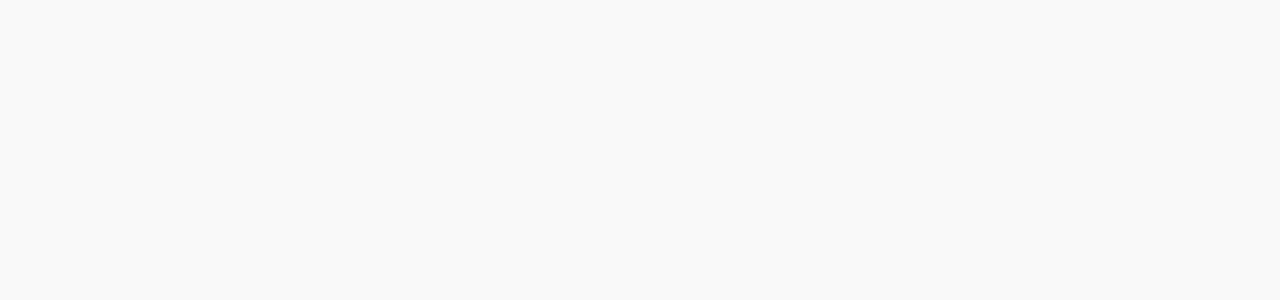
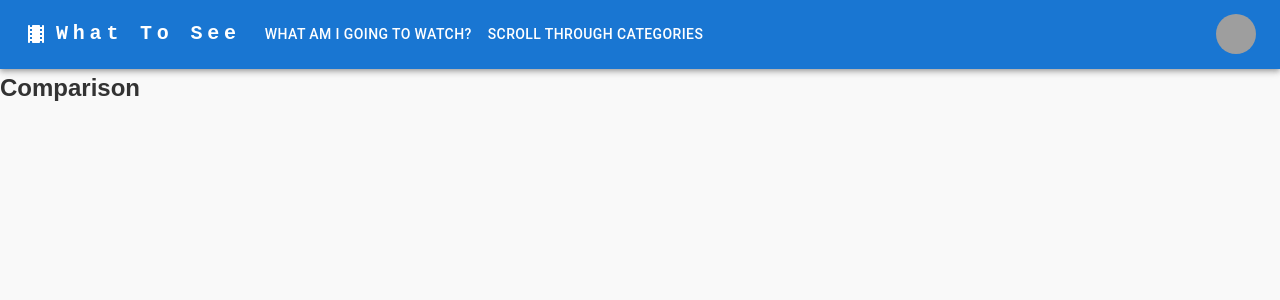
Before and after one commit to fatima417/Whattosee, a React (Vite) app in the folder Frontend/what_to_see/: page /home/comparison in a window 1280 px wide. Before the commit this address had no page. Shown: the top 300 px of the page. Built offline with nearby package versions, Linux system fonts and the light colour scheme; grey boxes are pictures that could not be loaded.

Commit message:
navbar fix

```diff
--- a/Frontend/what_to_see/src/App.jsx
+++ b/Frontend/what_to_see/src/App.jsx
@@ -5,6 +5,9 @@ import Login from './components/Login';
 import Layout from './components/Layout';
 import "./App.css"
 import Home from './components/Home';
+import Genre from './components/Genre';
+import Category from './components/Categories';
+import Comparison from './components/Comparison';
 
    const App = () => {
      return (
@@ -13,6 +16,9 @@ import Home from './components/Home';
            <Route path="/" element={<Login />} />
            <Route path="/home" element={<Layout />} >
               <Route index element={<Home />} />
+              <Route path='genre' element={<Genre />} />
+              <Route path='categories' element={<Category />} />
+              <Route path='comparison' element={<Comparison/>} />
            </Route>
 
          </Routes>
--- /dev/null
+++ b/Frontend/what_to_see/src/components/Categories.jsx
@@ -0,0 +1,12 @@
+import React from 'react';
+
+const Category = () => {
+  return (
+    <div>
+      <h2>Categories</h2>
+
+    </div>
+  );
+};
+
+export default Category;
--- /dev/null
+++ b/Frontend/what_to_see/src/components/Comparison.jsx
@@ -0,0 +1,12 @@
+import React from 'react';
+
+const Comparison = () => {
+  return (
+    <div>
+      <h2>Comparison</h2>
+
+    </div>
+  );
+};
+
+export default Comparison;
--- /dev/null
+++ b/Frontend/what_to_see/src/components/Genre.jsx
@@ -0,0 +1,13 @@
+// GenreComponent.js
+import React from 'react';
+
+const Genre = () => {
+  return (
+    <div>
+      <h2>Genres</h2>
+
+    </div>
+  );
+};
+
+export default Genre;
--- a/Frontend/what_to_see/src/components/NavBar.jsx
+++ b/Frontend/what_to_see/src/components/NavBar.jsx
@@ -13,9 +13,15 @@ import Tooltip from '@mui/material/Tooltip';
 import MenuItem from '@mui/material/MenuItem';
 import AdbIcon from '@mui/icons-material/Adb';
 import LocalMoviesRoundedIcon from '@mui/icons-material/LocalMoviesRounded';
+import { useNavigate } from 'react-router-dom';
 
 
-const pages = ['What am I going to watch? ', 'Scroll through categories'];
+const pages = [
+  {name: 'What am I going to watch? ', url :"/home/genre"},
+  {name: 'Scroll through categories', url:"/home/categories"}
+];
+
+
 const settings = ['Profile', 'Account', 'Dashboard', 'Logout'];
 
 function NavBar() {
@@ -101,8 +107,8 @@ function NavBar() {
               }}
             >
               {pages.map((page) => (
-                <MenuItem key={page} onClick={handleCloseNavMenu}>
-                  <Typography textAlign="center">{page}</Typography>
+                <MenuItem key={page.url} onClick={handleCloseNavMenu}>
+                  <Typography textAlign="center" href={page.url}>{page.name}</Typography>
                 </MenuItem>
               ))}
             </Menu>
@@ -129,11 +135,12 @@ function NavBar() {
           <Box sx={{ flexGrow: 1, display: { xs: 'none', md: 'flex' } }}>
             {pages.map((page) => (
               <Button
-                key={page}
+                key={page.url}
                 onClick={handleCloseNavMenu}
                 sx={{ my: 2, color: 'white', display: 'block' }}
+                href={page.url}
               >
-                {page}
+                {page.name}
               </Button>
             ))}
           </Box>
```
